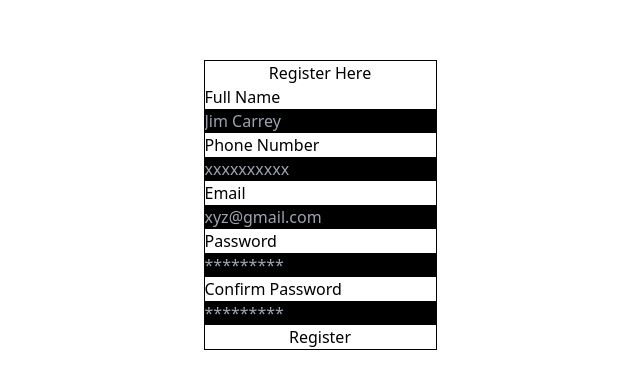
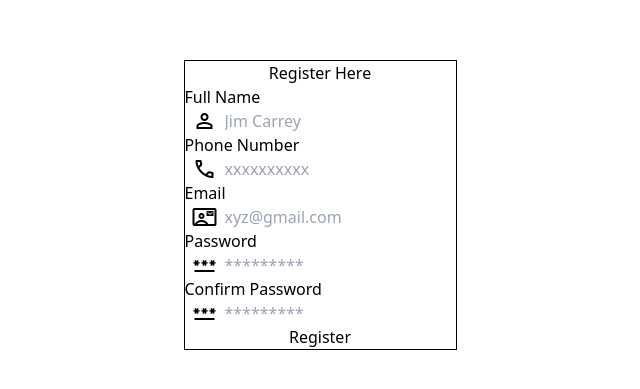
Before and after one commit to snehap02/card-design-formvalidation, a website built with Vite: page index.html in a window 1280 px wide. Shown: the part 195-584 px from the top of the page, without its empty margins (320-960 px from the left). Built offline with nearby package versions, Linux system fonts and the light colour scheme.

Commit message:
third commit

```diff
--- a/index.html
+++ b/index.html
@@ -4,6 +4,7 @@
     <meta charset="UTF-8">
     <meta http-equiv="X-UA-Compatible" content="IE=edge">
     <meta name="viewport" content="width=device-width, initial-scale=1.0">
+    <link rel="stylesheet" href="https://fonts.googleapis.com/css2?family=Material+Symbols+Outlined:opsz,wght,FILL,GRAD@40,300,1,0" />
     <link rel="icon" type="image/x-icon" href="/images/form.png">
     <link rel="stylesheet" href="/style.css">
     <title>Form Validation</title>
@@ -18,27 +19,62 @@
         <form action="">
             <div class="namesection" id="name-section">
                 <label for="name" class="block">Full Name</label>
-                <input type="text" id="name" class="bg-black" placeholder="Jim Carrey">
+                <div class="relative">
+                    <div class="absolute">
+                        <span class="material-symbols-outlined pl-2">
+                            person
+                        </span>
+                    </div>
+                    <input type="text" id="name" class="pl-10 w-full" placeholder="Jim Carrey">
+                </div>
             </div>
 
             <div class="phonesection" id="phone-section">
                 <label for="phone" class="block">Phone Number</label>
-                <input type="text" id="phone" class="bg-black" placeholder="xxxxxxxxxx">
+                <div class="relative">
+                    <div class="absolute">
+                        <span class="material-symbols-outlined pl-2">
+                            call
+                        </span>
+                    </div>
+                    <input type="text" id="phone" class="w-full pl-10" placeholder="xxxxxxxxxx">
+                </div>
             </div>
 
             <div class="emailsection" id="email-section">
                 <label for="email" class="block">Email</label>
-                <input type="text" id="email" class="bg-black" placeholder="xyz@gmail.com">
+                <div class="relative">
+                    <div class="absolute">
+                        <span class="material-symbols-outlined pl-2">
+                            contact_mail
+                        </span>
+                    </div>
+                    <input type="text" id="email" class="w-full pl-10" placeholder="xyz@gmail.com">
+                </div>
             </div>
 
             <div class="pass1" id="pass1">
                 <label for="pass1" class="block">Password</label>
-                <input type="text" id="pass1" class="bg-black" placeholder="*********">
+                <div class="relative">
+                    <div class="absolute">
+                        <span class="material-symbols-outlined pl-2">
+                            password
+                        </span>
+                    </div>
+                    <input type="text" id="pass1" class="w-full pl-10" placeholder="*********">
+                </div>
             </div>
 
             <div class="pass2" id="pass2">
                 <label for="pass2" class="block">Confirm Password</label>
-                <input type="text" id="pass2" class="bg-black" placeholder="*********">
+                <div class="relative">
+                    <div class="absolute">
+                        <span class="material-symbols-outlined pl-2">
+                            password
+                        </span>
+                    </div>
+                    <input type="text" id="pass2" class="w-full pl-10" placeholder="*********">
+                </div>
             </div>
         </form>
 
```
